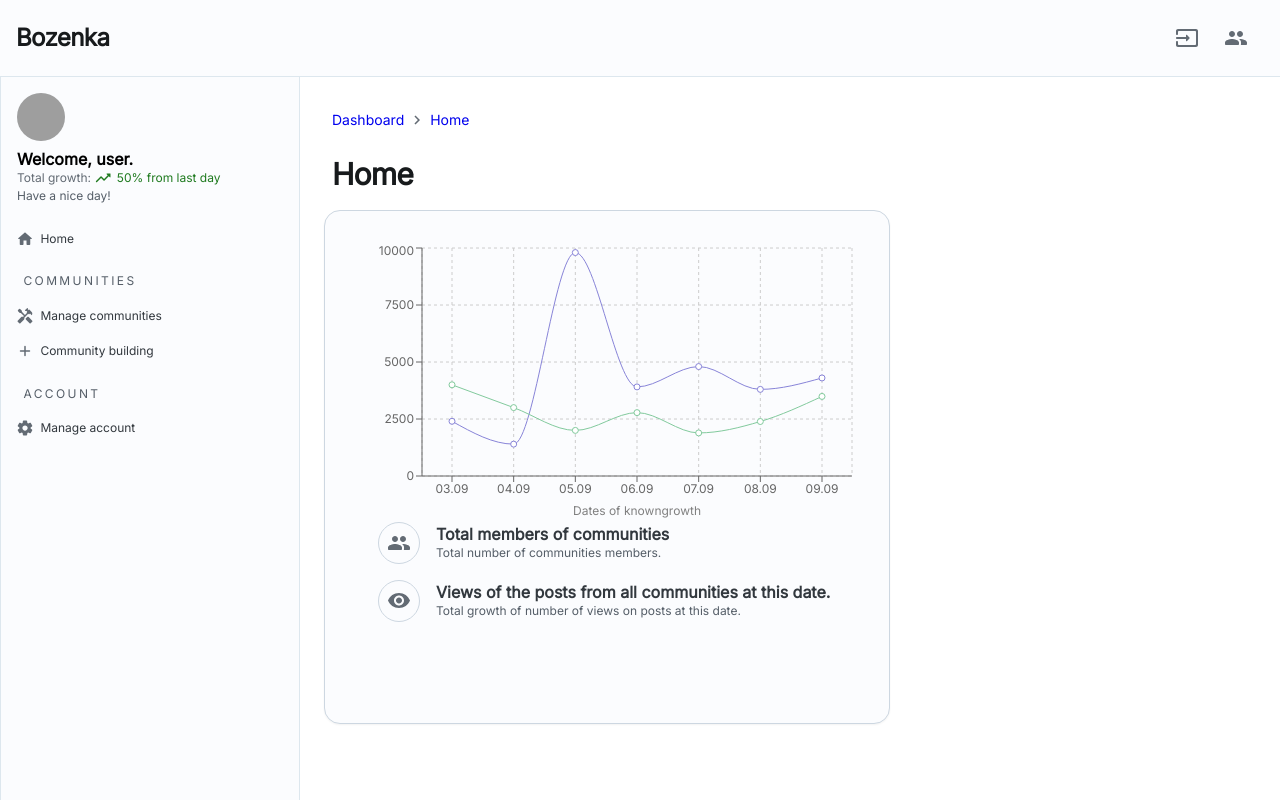
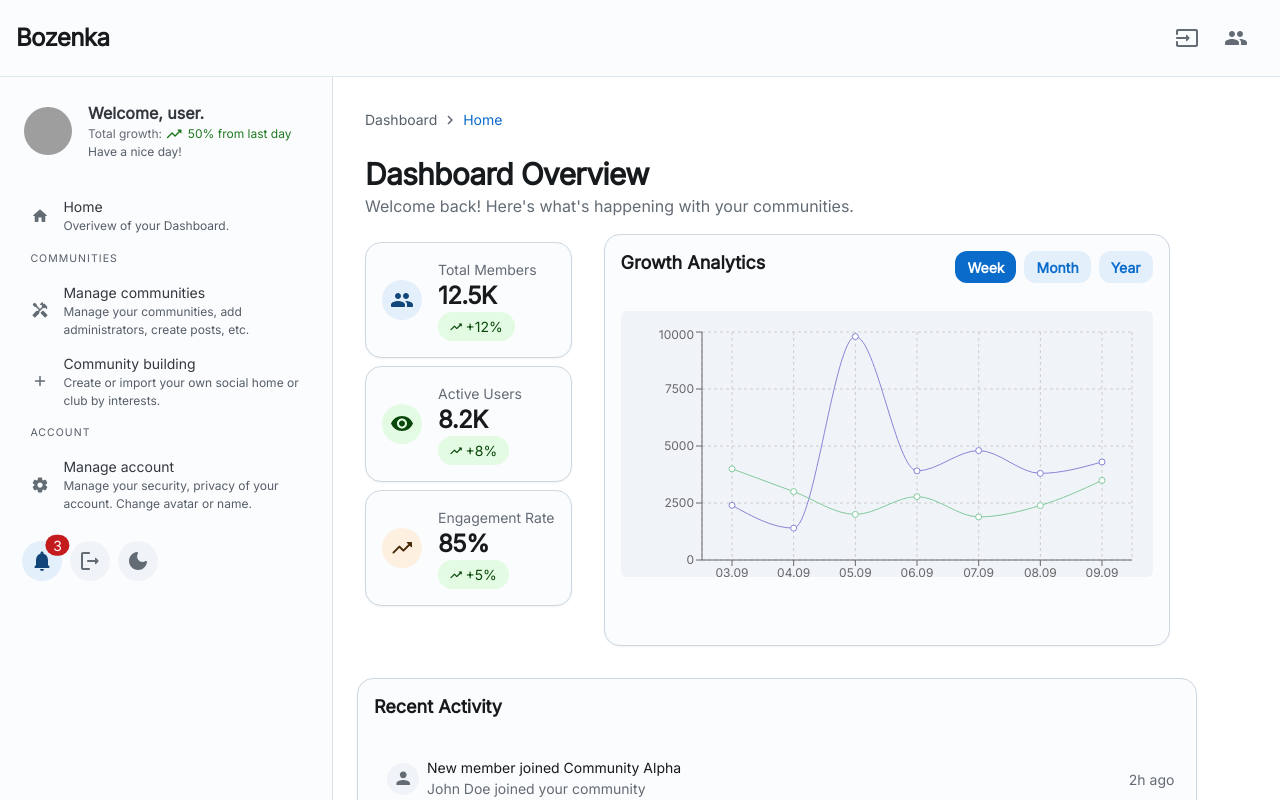
Before and after one commit to KittyNeverDies/Bozenka, a React (Vite) app in the folder bozenka-frontend/: page /dashboard in a window 1280 px wide. Shown: the top 800 px of the page. Built offline with nearby package versions, Linux system fonts and the light colour scheme; grey boxes are pictures that could not be loaded.

Commit message:
feat: New navigation menu + Starting developing of account settings

```diff
--- a/bozenka-frontend/src/routes/Dashboard.jsx
+++ b/bozenka-frontend/src/routes/Dashboard.jsx
@@ -5,7 +5,7 @@ import useMediaQuery from '@mui/material/useMediaQuery';
 
 
 // MUI Joy UI controls
-import {FormControl, FormLabel, FormHelperText, List, ListItem} from '@mui/joy';
+import {FormControl, FormLabel, FormHelperText, List, ListItem, ListSubheader} from '@mui/joy';
 import Card from '@mui/joy/Card';
 import Input from '@mui/joy/Input';
 import Box from '@mui/joy/Box';
@@ -23,9 +23,15 @@ import Stepper from '@mui/joy/Stepper';
 import Step from '@mui/joy/Step';
 import StepIndicator from '@mui/joy/StepIndicator';
 import ListItemDecorator from '@mui/joy/ListItemDecorator';
+import Chip from '@mui/joy/Chip';
 import ListItemContent from '@mui/joy/ListItemContent';
+import AspectRatio from '@mui/joy/AspectRatio';
+import IconButton from '@mui/joy/IconButton';
+import Sheet from '@mui/joy/Sheet';
 import ListItemButton from '@mui/joy/ListItemButton';
 import Breadcrumbs from '@mui/joy/Breadcrumbs';
+import { useColorScheme} from '@mui/joy/styles';
+
 
 
 // Our own controls
@@ -46,6 +52,30 @@ import PeopleRoundedIcon from '@mui/icons-material/PeopleRounded';
 import SettingsRoundedIcon from '@mui/icons-material/SettingsRounded';
 import HomeRoundedIcon from '@mui/icons-material/HomeRounded';
 import KeyboardArrowRightIcon from '@mui/icons-material/KeyboardArrowRight';
+import DarkModeRoundedIcon from '@mui/icons-material/DarkModeRounded';
+import LightModeRoundedIcon from '@mui/icons-material/LightModeRounded';
+import NotificationsRoundedIcon from '@mui/icons-material/NotificationsRounded';
+import LogoutRoundedIcon from '@mui/icons-material/LogoutRounded';
+import LinkIcon from '@mui/icons-material/Link';
+
+
+
+function ColorModeToggle() {
+  const { mode, setMode } = useColorScheme();
+  return (
+    <IconButton
+      variant="soft"
+      onClick={() => setMode(mode === 'dark' ? 'light' : 'dark')}
+      sx={{
+        minWidth: 40,
+        minHeight: 40,
+        borderRadius: '50%',
+      }}
+    >
+      {mode === 'dark' ? <LightModeRoundedIcon /> : <DarkModeRoundedIcon />}
+    </IconButton>
+  );
+}
 
 
 export function DashboardLayout(){
@@ -79,99 +109,145 @@ export function DashboardLayout(){
   return(
     <>
     <Box sx={{ display: 'flex', height: '100vh',
-
       '@media (max-width:1000px)': {
         height: '100%'
-      }
-     }}>
+      }}}>
     {(!isMobile) && (
-      <Box sx={{
-        backgroundColor: 'background.surface',
-        float: 'left', border: '1px solid',
-        borderColor: 'background.level2', borderTop: '0px',
+      <Sheet
+          sx={{
+            width: 300,
+            minWidth: 300,
+            p: 2,
+            borderRight: '1px solid',
+            borderColor: 'divider',
             display: 'flex',
             flexDirection: 'column',
-        fontFamily: 'Inter',
-        width: '300px',
-        minWidth: '22%',
-        boxSizing: 'border-box',
-      }}>
-        <Stack sx={{
-          alignItems: 'left',
-          display: 'flex',
-          justifyContent: 'center', p: 2
-        }}>
+          }}
+        >
+        <Box sx={{ mb: 2, display: 'flex', alignItems: 'center', gap: 2, p: 1}}>
               <Avatar
                 src="https://images.unsplash.com/photo-1507833423370-a126b89d394b?auto=format&fit=crop&w=90"
                 size="lg"
               />
-          <Typography level="h5" mt={1} element="h5" fontWeight='bold'>
+              <Box>
+                <Typography level="h5" element="h5" fontWeight='bold'>
                   Welcome, user.
                 </Typography>
-
                 <Typography color='neutral' level="body-xs">
             Total growth: <Typography color="success" level="body-xs" startDecorator={<TrendingUpRoundedIcon/>}> 50% from last day </Typography>
           </Typography>
+                <Typography level="body-xs">
+                  Have a nice day!
+                </Typography>
+              </Box>
+        </Box>
+        <Box sx={{px: 0.8}}>
+        <List
+              size="sm"
+              sx={{
+                '--ListItem-radius': '8px',
+                '--ListItemDecorator-size': '32px',
+              }}
+            >
+          <Link to="">
+          <ListItem  sx={{
+                                my: 0.4,
+                              }} >
+                <ListItemButton sx={{transition: '0.2s ease background-color'}}>
+                  <ListItemDecorator>
+                    <HomeRoundedIcon />
+                  </ListItemDecorator>
+                  <ListItemContent>
+                      <Typography level='title-xs'>
+                          Home
+                      </Typography>
+                      <Typography level='body-xs'>
+                          Overivew of your Dashboard.
+                     </Typography>
+                   </ListItemContent>
+                  </ListItemButton>
+            </ ListItem>
 
-          <Typography level="body-xs">Have a nice day!</Typography>
-        </Stack>
-
-        <Box sx={{px: 0.8}}>
-          <Link to="">
-            <Button variant='plain' color='neutral'
-                size='sm'
-                startDecorator={<HomeRoundedIcon/>}
-                sx={{
-                  width: '100%',
-                  fontSize: 'xs',
-                  my: 0.2,
-                  justifyContent: 'left',
-                  fontWeight: '500',
-                  transition: '0.2s ease background-color'
-                }}>
-              Home
-            </Button>
             </Link>
           {Object.keys(buttons).map((button) => (
-            <>
-              <Typography
-              level="body-xs"
-              textTransform="uppercase"
-              sx={{
-                letterSpacing: '0.15rem',
-                paddingLeft: 2,
-                paddingBottom: 1,
-                paddingTop: 2}}>
+            <ListItem nested>
+              <ListSubheader>
                   {button}
-              </Typography>
+              </ListSubheader>
+              <List>
               {buttons[button].map( (btn) => (
                             <Link to={btn.destination}>
-                              <Button variant='plain'
-                              color='neutral'
-                              size='sm'
-                              sx={{
-                                width: '100%',
-                                fontSize: 'xs',
-                                my: 0.2,
-                                justifyContent: 'left',
-
-                                fontWeight: '500',
-                                transition: '0.3s ease background-color'
-                              }}
-                              startDecorator={btn.icon}
-                            >
+                              <ListItem sx={{
+                                my: 0.4,
+                              }} variant='plain'>
+                                <ListItemButton sx={{transition: '0.2s ease background-color'}}>
+                                  <ListItemDecorator>
+                                    {btn.icon}
+                                  </ListItemDecorator>
+                                  <ListItemContent>
+                                    <Typography level='title-xs'>
                                     {btn.head}
-                            </Button>
+                                    </Typography>
+                                    <Typography level='body-xs'>
+                                    {btn.description}
+                                    </Typography>
+                                    </ListItemContent>
+                                </ListItemButton>
+                            </ListItem>
                           </Link>
               ))}
-              </>
+              </List>
+              </ListItem>
           ))}
+      </List>
+      <Box sx={{ display: 'flex', gap: 1, mt: 2}}>
+
+        <IconButton
+          variant="soft"
+          color="primary"
+          sx={{
+            minWidth: 40,
+            minHeight: 40,
+            borderRadius: '50%',
+            position: 'relative',
+          }}
+          >
+            <NotificationsRoundedIcon />
+            <Chip
+              size="sm"
+              variant="solid"
+              color="danger"
+              sx={{
+                position: 'absolute',
+                top: 0,
+                right: 0,
+                p: 1,
+                py: 0,
+                transform: 'translate(30%, -30%)',
+              }}
+              >
+                3
+              </Chip>
+        </IconButton>
+        <IconButton
+          variant="soft"
+          sx={{
+            minWidth: 40,
+            minHeight: 40,
+            borderRadius: '50%',
+          }}
+        >
+          <LogoutRoundedIcon/>
+        </IconButton>
+        <ColorModeToggle />
       </Box>
       </Box>
+    </Sheet>
     )}
 
     <Box sx={{p: 3,
       width: '70%',
+      height: 'auto',
       '@media (max-width:1000px)': {
         width: '100%'
       }
@@ -185,8 +261,11 @@ export function DashboardLayout(){
 
 
 
-// Define the DashboardHomepage component
 export function DashboardHomepage() {
+  const [loading, setLoading] = React.useState(false);
+  const [selectedPeriod, setSelectedPeriod] = React.useState('week');
+
+
 
   const data = [
     {
@@ -234,6 +313,34 @@ export function DashboardHomepage() {
   ];
 
 
+  const stats = [
+    {
+      label: 'Total Members',
+      value: '12.5K',
+      change: '+12%',
+      trend: 'up',
+      icon: <PeopleRoundedIcon />,
+      color: 'primary'
+    },
+    {
+      label: 'Active Users',
+      value: '8.2K',
+      change: '+8%',
+      trend: 'up',
+      icon: <VisibilityRoundedIcon />,
+      color: 'success'
+    },
+    {
+      label: 'Engagement Rate',
+      value: '85%',
+      change: '+5%',
+      trend: 'up',
+      icon: <TrendingUpRoundedIcon />,
+      color: 'warning'
+    }
+  ];
+
+
   const displayData = {
     members: {
       title: "Total members of communities",
@@ -257,26 +364,127 @@ export function DashboardHomepage() {
 
   return (
     <>
-        <Breadcrumbs size='sm'
-          separator={<KeyboardArrowRightIcon/>} >
-          <Link>
-            Dashboard
-          </Link>
-          <Link>
-            Home
-          </Link>
+    <Breadcrumbs
+          size="sm"
+          separator={ <KeyboardArrowRightIcon/>}>
+          <Typography sx={{mt: 0}}>Dashboard</Typography>
+          <Typography sx={{mt: 0, color: 'primary.plainColor'}}>Home</Typography>
       </Breadcrumbs>
-        <Typography level='h2' my={2} px={1}>
-            Home
+    {/* Header Section */}
+    <Box my={2} px={1}>
+    <Typography level="h2" sx={{}}>
+      Dashboard Overview
     </Typography>
-      <Card sx={{ height: '60vh', mt: 1, width: 'min-content'
-       }}>
-        <TestChart icons={icons} data={data} displayData={displayData}/>
+    <Typography level="body-md" color="neutral">
+      Welcome back! Here's what's happening with your communities.
+    </Typography>
+  </Box>
+    <Box sx={{display: 'flex', flexDirection:
+      { xs: 'column', md: 'row' }, flexWrap: 'wrap'}}>
+
+
+
+      {/* Stats Cards Grid */}
+      <Box spacing={2} sx={{ mb: 4, flexDirection: 'column', mr: 3}}>
+        {stats.map((stat, index) => (
+          <Box key={index} sx={{m: 1}}>
+            <Card>
+              <Box sx={{ display: 'flex', alignItems: 'center', gap: 2 }}>
+                <Avatar color={stat.color} variant='soft'>
+                  {stat.icon}
+                </Avatar>
+                <Box>
+                  <Typography level="body-sm" color="neutral">
+                    {stat.label}
+                  </Typography>
+                  <Typography level="h3">{stat.value}</Typography>
+                  <Chip
+                    size="sm"
+                    variant="soft"
+                    color={stat.trend === 'up' ? 'success' : 'danger'}
+                    startDecorator={
+                      stat.trend === 'up' ? <TrendingUpRoundedIcon /> : null
+                    }
+                  >
+                    {stat.change}
+                  </Chip>
+                </Box>
+              </Box>
             </Card>
+          </Box>
+        ))}
+      </Box>
+      {/* Chart Section */}
+      <Card sx={{ p: 2 }}>
+        <Box sx={{ display: 'flex', justifyContent: 'space-between', mb: 2 }}>
+          <Typography level="title-lg">Growth Analytics</Typography>
+          <Box sx={{ display: 'flex', gap: 1 }}>
+            {['week', 'month', 'year'].map((period) => (
+              <Button
+                key={period}
+                size="sm"
+                variant={selectedPeriod === period ? 'solid' : 'soft'}
+                onClick={() => setSelectedPeriod(period)}
+              >
+                {period.charAt(0).toUpperCase() + period.slice(1)}
+              </Button>
+            ))}
+          </Box>
+        </Box>
+        {loading ? (
+          <Box
+            sx={{
+              display: 'flex',
+              justifyContent: 'center',
+              alignItems: 'center',
+              height: 400,
+            }}
+          >
+            <CircularProgress />
+          </Box>
+        ) : (
+          <AspectRatio ratio="2">
+            <TestChart data={data} displayData={displayData} />
+          </AspectRatio>
+        )}
+      </Card>
+
+      {/* Recent Activity Section */}
+      <Card sx={{ mt: 4, width: '90%'}}>
+        <Typography level="title-lg" sx={{ mb: 2 }}>
+          Recent Activity
+        </Typography>
+        <List>
+          {[1, 2, 3].map((item) => (
+            <ListItem
+              key={item}
+              endAction={
+                <Typography level="body-sm" color="neutral">
+                  2h ago
+                </Typography>
+              }
+            >
+              <ListItemButton>
+                <ListItemDecorator>
+                  <Avatar size="sm" />
+                </ListItemDecorator>
+                <ListItemContent>
+                  <Typography level="title-sm">
+                    New member joined Community Alpha
+                  </Typography>
+                  <Typography level="body-sm" color="neutral">
+                    John Doe joined your community
+                  </Typography>
+                </ListItemContent>
+              </ListItemButton>
+            </ListItem>
+          ))}
+        </List>
+      </Card>
+      </Box>
     </>
   );
 }
-
 
 
 
@@ -504,238 +712,152 @@ export function DashboardControlCommunity() {
   );
 }
 
+
 export function DashboardControlAccount() {
-  const [selectedTab, setSelectedTab] = React.useState(0);
-  const tabListRef = React.useRef(null);
+  const [activeTab, setActiveTab] = React.useState(0);
 
-
-  const data = [
-    {
-      name: "03.09",
-      views: 4000,
-      members: 2400,
-      amt: 2400,
-    },
-    {
-      name: "04.09",
-      views: 3000,
-      members: 1398,
-      amt: 2210,
-    },
-    {
-      name: "05.09",
-      views: 2000,
-      members: 9800,
-      amt: 2290,
-    },
-    {
-      name: "06.09",
-      views: 2780,
-      members: 3908,
-      amt: 2000,
-    },
-    {
-      name: "07.09",
-      views: 1890,
-      members: 4800,
-      amt: 2181,
-    },
-    {
-      name: "08.09",
-      views: 2390,
-      members: 3800,
-      amt: 2500,
-    },
-    {
-      name: "09.09",
-      views: 3490,
-      members: 4300,
-      amt: 2100,
-    },
-  ];
-
-
-  const displayData = {
-    members: {
-      title: "The number of members in the community",
-      shortTitle: "Number of members",
-      description: "Total number of community members.",
-      icon: <PeopleRoundedIcon/>,
-    },
-    views: {
-      title: "Views of the posts at this date.",
-      shortTitle: "Views of the posts",
-      description: "Total growth of number of views on posts at this date.",
-      icon: <VisibilityRoundedIcon/>,
-    }
-
-  }
-
-  const icons = {
-    members: <PeopleRoundedIcon />,
-    views: <VisibilityRoundedIcon/>,
-  };
-
-
-  const posts = [
-    {
-      title: 'Post 1',
-      author: 'John Doe',
-      content: 'Lorem ipsum dolor sit amet, consectetur adipiscing elit.',
-      date: '2022-01-01',
-      category: 'Vk',
-      views: '1'
-    },
-    {
-      title: 'Post 2',
-      author: 'Jane Doe',
-      content: 'Lorem ipsum dolor sit amet, consectetur adipiscing elit.',
-      date: '2022-01-02',
-      category: 'Telegram',
-      views: '10'
-    },
-    // Add more posts here...
-    // In other time ...
-    // From backend ..
-  ];
-
-  const handleTabChange = (event, newValue) => {
-    setSelectedTab(newValue);
-  };
-
-  React.useEffect(() => {
-    const updateTabIndicator = () => {
-      if (tabListRef.current) {
-        const tabs = tabListRef.current.querySelectorAll(`.${tabClasses.root}`);
-        const activeTab = tabs[selectedTab];
-        if (activeTab) {
-          const tabListRect = tabListRef.current.getBoundingClientRect();
-          const activeTabRect = activeTab.getBoundingClientRect();
-
-          const offsetLeft = activeTabRect.left - tabListRect.left;
-          const offsetTop = activeTabRect.top - tabListRect.top;
-
-          tabListRef.current.style.setProperty('--tab-left', `${offsetLeft}px`);
-          tabListRef.current.style.setProperty('--tab-top', `${offsetTop}px`);
-          tabListRef.current.style.setProperty('--tab-width', `${activeTabRect.width}px`);
-          tabListRef.current.style.setProperty('--tab-height', `${activeTabRect.height}px`);
-        }
+  const userProfile = {
+    name: "John Doe",
+    email: "john@example.com",
+    avatar: "https://images.unsplash.com/photo-1507833423370-a126b89d394b?auto=format&fit=crop&w=90",
+    role: "Community Manager",
+    joinDate: "September 2023",
+    bio: "Passionate about building and growing online communities",
+    socialLinks: {
+      telegram: "@johndoe",
+      vk: '@johndoe',
     }
   };
 
-    updateTabIndicator();
-    window.addEventListener('resize', updateTabIndicator);
-    return () => window.removeEventListener('resize', updateTabIndicator);
-  }, [selectedTab]);
-
   return (
-    <Tabs
-      aria-label="tabs"
-      value={selectedTab}
-      onChange={handleTabChange}
-      orientation='vertical'
+    <Box sx={{ py: 2, px: { xs: 2, md: 4 } }}>
+      <Card
         sx={{
-        bgcolor: 'transparent',
-        width: '100%', // Set width to 100% to make it responsive
-        marginLeft: 2,
-        '@media (max-width: 670px)': { // Mobile responsiveness
-          width: '100%',
-          marginLeft: 0,
-        }
+          p: 4,
+          mb: 3,
+          display: 'flex',
+          flexDirection: { xs: 'column', md: 'row' },
+          alignItems: { xs: 'center', md: 'flex-start' },
+          gap: 3,
         }}
       >
-      <Card sx={{marginTop: 2, paddingBottom: 6, width: '100%', height: '100%'}}>
-        <TabPanel value={0}>
-          </TabPanel>
-          <TabPanel value={1}>
-          </TabPanel>
-          <TabPanel value={2}>
-          </TabPanel>
-          <TabPanel value={3}>
-          </TabPanel>
+        <Avatar
+          src={userProfile.avatar}
+          size="xs"
+          sx={{ width: 120, height: 120 }}
+        />
+        <Box sx={{ flex: 1 }}>
+          <Box sx={{
+            display: 'flex',
+            justifyContent: 'space-between',
+            alignItems: 'flex-start',
+            mb: 2,
+          }}>
+            <Box>
+              <Typography level="h3">{userProfile.name}</Typography>
+              <Typography level="body-sm" color="neutral">
+                {userProfile.role}
+              </Typography>
+            </Box>
+            <Button
+              variant="outlined"
+              color="neutral"
+              startDecorator={<SettingsRoundedIcon />}
+            >
+              Edit Profile
+            </Button>
+          </Box>
+          <Typography level="body-md" sx={{ mb: 2 }}>
+            {userProfile.bio}
+          </Typography>
+          <Box sx={{ display: 'flex', gap: 1 }}>
+            {Object.entries(userProfile.socialLinks).map(([platform, link]) => (
+              <Chip
+                size="sm"
+                variant="soft"
+                color="primary"
+                startDecorator={<LinkIcon />}
+              >
+                {platform}
+              </Chip>
+            ))}
+          </Box>
+        </Box>
       </Card>
 
+      <Tabs
+        value={activeTab}
+        onChange={(event, value) => setActiveTab(value)}
+        sx={{
+          bgcolor: 'background.surface',
+          borderRadius: 'md',
+          boxShadow: 'sm',
+        }}
+      >
         <TabList
-        ref={tabListRef}
-        disableUnderline
           sx={{
-          marginTop: 1,
-          p: 0.5,
-          gap: 0.5,
-          borderRadius: 'sm',
-          bgcolor: 'background.surface',
-          position: 'relative',
-          border: '1px solid',
-          borderColor: 'neutral.outlinedBorder',
-          flexWrap: 'wrap',
+            pt: 2,
             justifyContent: 'center',
-          alignSelf: 'center',
-          width: 'auto',
-          '&::before': {
-            content: '""',
-            position: 'absolute',
-            left: 'var(--tab-left, 4px)',
-            top: 'var(--tab-top, 4px)',
-            width: 'var(--tab-width, 0)',
-            height: 'var(--tab-height, 100%)',
+            [`& .${tabClasses.root}`]: {
+              fontWeight: 'lg',
+              flex: 1,
+              maxWidth: 200,
+              p: 2,
+              [`&.${tabClasses.selected}`]: {
                 bgcolor: 'primary.softBg',
-            borderRadius: 'lg',
-            transition: 'all 0.3s ease',
-          },
-          [`& .${tabClasses.root}`]: {
-            zIndex: 1,
-            transition: 'transform 0.2s ease, background-color 0.2s ease',
-            m: 0.5,
-            borderRadius: 'lg',
-            paddingLeft: 1,
-            paddingRight: 1,
-            textAlign: 'center',
-            '&:hover': {
-              transform: 'scale(1.05)',
-              bgcolor: 'primary.lightBg',
-              borderRadius: 'lg',
-            },
-            '&[aria-selected="true"]': {
-              bgcolor: 'transparent',
-              color: 'primary.plainColor',
-              borderRadius: 'lg'
+                color: 'primary.solidBg',
               },
             },
           }}
         >
-        <Tab
-            key='About'
-            disableIndicator
+          <Tab>Profile</Tab>
+          <Tab>Security</Tab>
+          <Tab>Notifications</Tab>
+          <Tab>Billing</Tab>
+        </TabList>
+        <Divider />
+        <TabPanel value={0}>
+          <Box sx={{ p: 3 }}>
+            <Typography level="title-lg" sx={{ mb: 3 }}>
+              Profile Information
+            </Typography>
+            <Grid container spacing={3}>
+              <Grid xs={12} md={6}>
+                <FormControl>
+                  <FormLabel>Full Name</FormLabel>
+                  <Input defaultValue={userProfile.name} />
+                </FormControl>
+              </Grid>
+              <Grid xs={12} md={6}>
+                <FormControl>
+                  <FormLabel>Email</FormLabel>
+                  <Input defaultValue={userProfile.email} />
+                </FormControl>
+              </Grid>
+              <Grid xs={12}>
+                <FormControl>
+                  <FormLabel>Bio</FormLabel>
+                  <Input
+                    multiline
+                    minRows={3}
+                    defaultValue={userProfile.bio}
+                  />
+                </FormControl>
+              </Grid>
+            </Grid>
+            <Box sx={{ mt: 3, display: 'flex', gap: 2 }}>
+              <Button size="lg">Save Changes</Button>
+              <Button
+                size="lg"
+                variant="outlined"
+                color="neutral"
               >
-            <Typography level='title-ms'>
-              About
-            </Typography>
-            <Typography level='body-xs'>
-              About me? ;3
-            </Typography>
-          </Tab>
-        <Tab
-            key='Stats'
-            disableIndicator
-          >
-
-            Stats
-        </Tab>
-
-        <Tab
-            key='Posts'
-            disableIndicator
-          >
-            Posts
-        </Tab>
-
-        <Tab
-            key='KnowledgeLibrary'
-            disableIndicator
-          >
-            Knowledge Library
-        </Tab>
-      </TabList>
+                Cancel
+              </Button>
+            </Box>
+          </Box>
+        </TabPanel>
       </Tabs>
-  )
+    </Box>
+  );
 }
```
Lines whose indentation alone changed are shown as unchanged.
